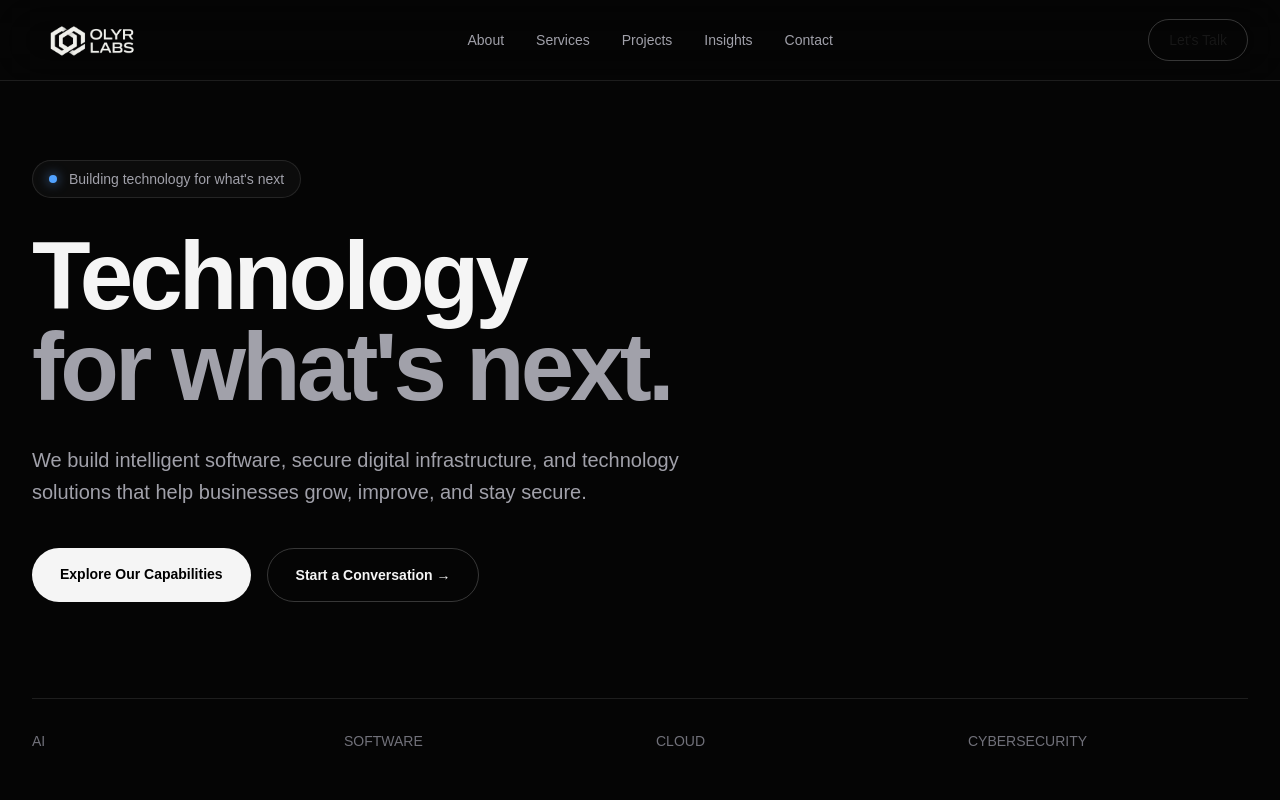
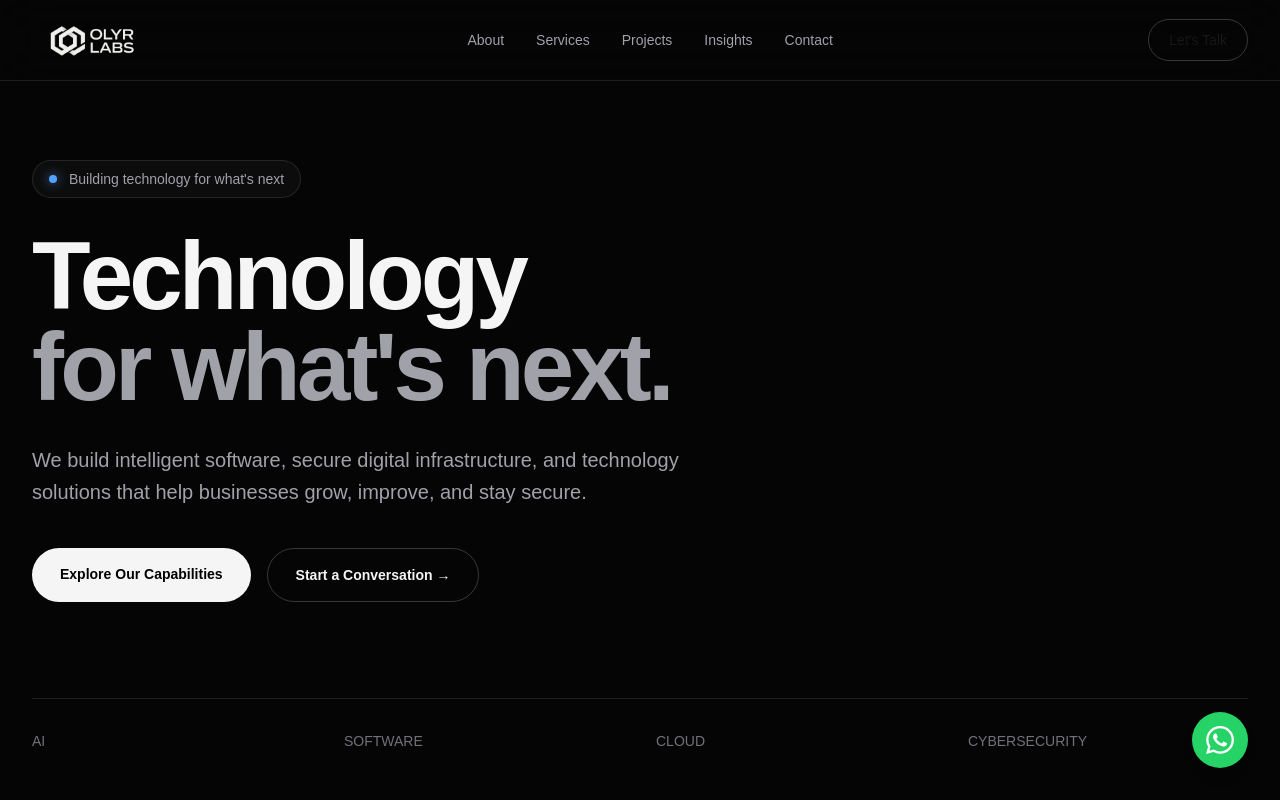
Before and after one commit to OLYR-Labs/website, a Next.js app: page / in a window 1280 px wide. Shown: the top 800 px of the page. Built offline with nearby package versions, Linux system fonts and the light colour scheme.

Commit message:
Add Whatsapp contact button

```diff
--- a/app/layout.tsx
+++ b/app/layout.tsx
@@ -3,6 +3,7 @@
 import "./globals.css";
 import Navbar from "@/components/Navbar";
 import Footer from "@/components/Footer";
+import WhatsAppButton from "@/components/WhatsAppButton";
 
 const inter = Inter({
   variable: "--font-inter",
@@ -28,10 +29,12 @@
   return (
     <html lang="en">
       <body
+
         className={`${inter.variable} ${spaceGrotesk.variable} bg-[#050505] text-[#F5F5F5] antialiased`}
       >
         <Navbar />
         {children}
+        <WhatsAppButton />
         <Footer />
       </body>
     </html>
--- /dev/null
+++ b/components/WhatsAppButton.tsx
@@ -0,0 +1,25 @@
+"use client";
+
+export default function WhatsAppButton() {
+const phoneNumber = "94781026353";
+
+const message = encodeURIComponent(
+"Hi OLYR Labs! I'm interested in working with you. I'd like to know more about your services."
+);
+
+const whatsappUrl = `https://wa.me/${phoneNumber}?text=${message}`;
+
+return ( <a
+   href={whatsappUrl}
+   target="_blank"
+   rel="noopener noreferrer"
+   aria-label="Chat with OLYR Labs on WhatsApp"
+   className="fixed bottom-6 right-6 z-50 flex h-14 w-14 items-center justify-center rounded-full bg-[#25D366] text-white shadow-lg transition-all duration-300 hover:scale-110 hover:shadow-xl sm:bottom-8 sm:right-8"
+ > <svg
+     viewBox="0 0 24 24"
+     fill="currentColor"
+     className="h-7 w-7"
+     aria-hidden="true"
+   > <path d="M17.472 14.382c-.297-.149-1.758-.867-2.03-.967-.273-.099-.471-.148-.67.15-.197.297-.767.966-.94 1.164-.173.199-.347.223-.644.075-.297-.15-1.255-.463-2.39-1.475-.883-.788-1.48-1.761-1.653-2.059-.173-.297-.018-.458.13-.606.134-.133.298-.347.446-.52.149-.174.198-.298.298-.497.099-.198.05-.371-.025-.52-.075-.149-.669-1.612-.916-2.207-.242-.579-.487-.5-.67-.51-.173-.008-.371-.01-.57-.01-.198 0-.52.075-.792.372-.272.297-1.04 1.016-1.04 2.479 0 1.462 1.065 2.875 1.213 3.074.149.198 2.095 3.2 5.076 4.487.709.306 1.263.489 1.694.625.712.227 1.36.195 1.872.118.571-.085 1.758-.719 2.006-1.413.248-.694.248-1.289.173-1.413-.074-.124-.272-.198-.57-.347m-5.421 7.403h-.004a9.87 9.87 0 01-5.031-1.378l-.361-.214-3.741.982.999-3.648-.235-.374a9.86 9.86 0 01-1.51-5.26c.001-5.45 4.436-9.884 9.888-9.884 2.64 0 5.122 1.03 6.988 2.898a9.825 9.825 0 012.893 6.994c-.003 5.45-4.437 9.884-9.886 9.884m8.413-18.297A11.815 11.815 0 0012.05 0C5.495 0 .16 5.335.157 11.89c0 2.096.547 4.142 1.588 5.946L.057 24l6.304-1.654a11.875 11.875 0 005.683 1.448h.005c6.554 0 11.89-5.335 11.893-11.89a11.821 11.821 0 00-3.478-8.416" /> </svg> </a>
+);
+}
```
